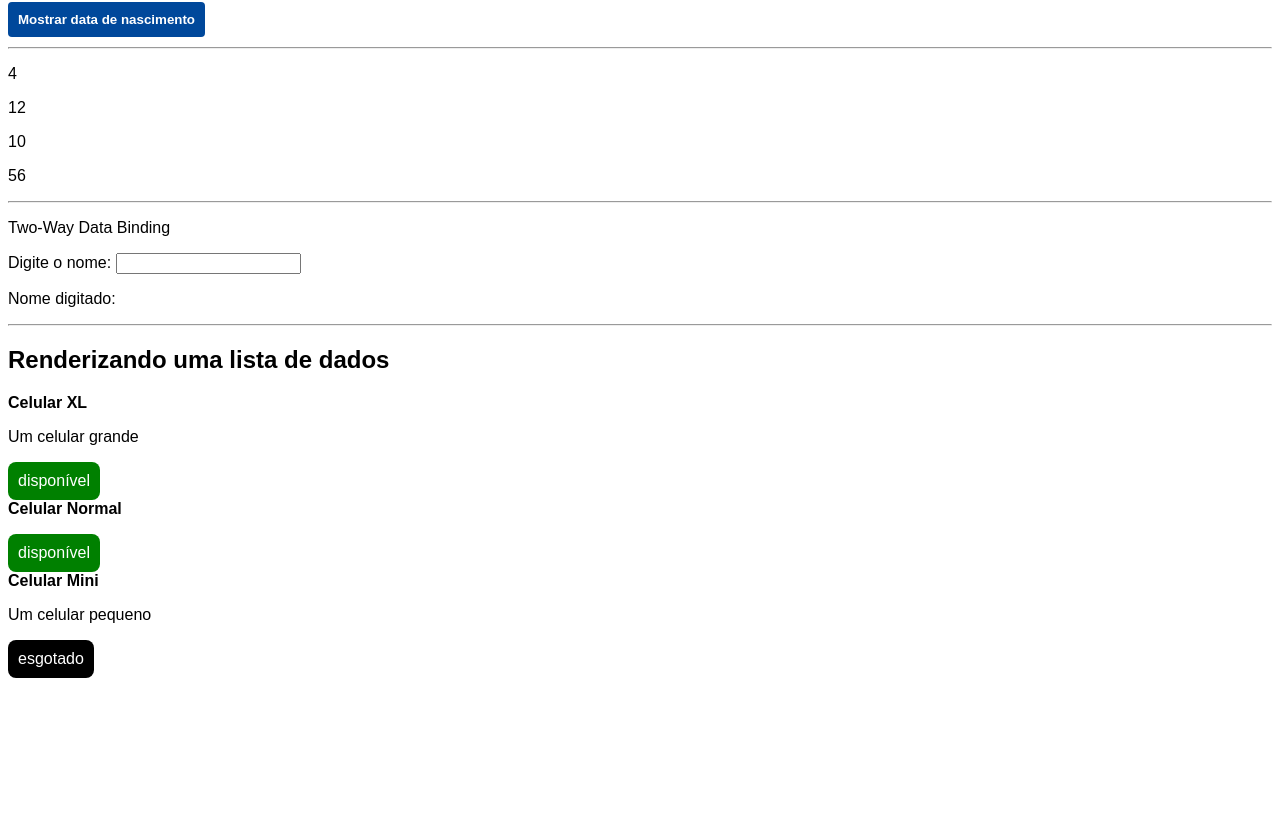
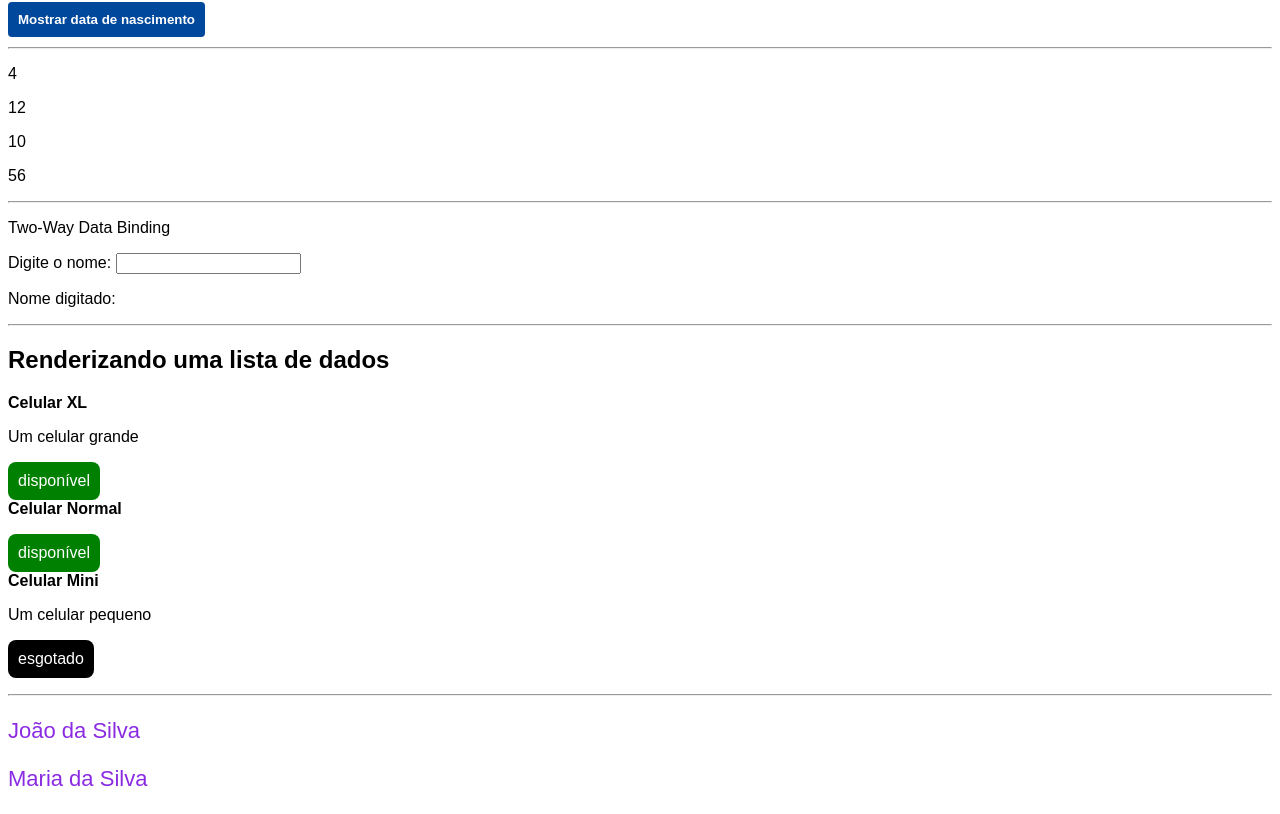
Before and after one commit to mararbia/Learning-Angular, an Angular app in the folder fundamentos-angular/: page / in a window 1280 px wide. Shown: the part 419-1233 px from the top of the page. Before the commit the page ends 1113 px from the top, so only its background shows below. Built offline with nearby package versions, Linux system fonts and the light colour scheme.

Commit message:
Custom component

```diff
--- a/fundamentos-angular/src/app/app.component.html
+++ b/fundamentos-angular/src/app/app.component.html
@@ -7,3 +7,6 @@
 <app-two-way-data-binding></app-two-way-data-binding>
 <hr>
 <app-rendering-lists></app-rendering-lists>
+<hr>
+<app-custom-component name="João" surname="da Silva"></app-custom-component>
+<app-custom-component name="Maria" surname="da Silva"></app-custom-component>
--- a/fundamentos-angular/src/app/app.module.ts
+++ b/fundamentos-angular/src/app/app.module.ts
@@ -10,6 +10,7 @@ import { PipeCustomizedComponent } from './pipe-customized/pipe-customized.compo
 import { TwoWayDataBindingComponent } from './two-way-data-binding/two-way-data-binding.component';
 import { FormsModule } from '@angular/forms';
 import { RenderingListsComponent } from './rendering-lists/rendering-lists.component';
+import { CustomComponentComponent } from './custom-component/custom-component.component';
 
 @NgModule({
   declarations: [
@@ -19,7 +20,8 @@ import { RenderingListsComponent } from './rendering-lists/rendering-lists.compo
     MultiplyByPipe,
     PipeCustomizedComponent,
     TwoWayDataBindingComponent,
-    RenderingListsComponent
+    RenderingListsComponent,
+    CustomComponentComponent
   ],
   imports: [
     BrowserModule,
--- /dev/null
+++ b/fundamentos-angular/src/app/custom-component/custom-component.component.css
@@ -0,0 +1,4 @@
+p{
+  color: blueviolet;
+  font-size: 22px;
+}
--- /dev/null
+++ b/fundamentos-angular/src/app/custom-component/custom-component.component.html
@@ -0,0 +1 @@
+<p>{{name}} {{ surname }}</p>
```
Also changed, not shown: fundamentos-angular/src/app/custom-component/custom-component.component.ts (added, +12 -0 lines), 1 other file (tests, documents, lock files or other folders).
